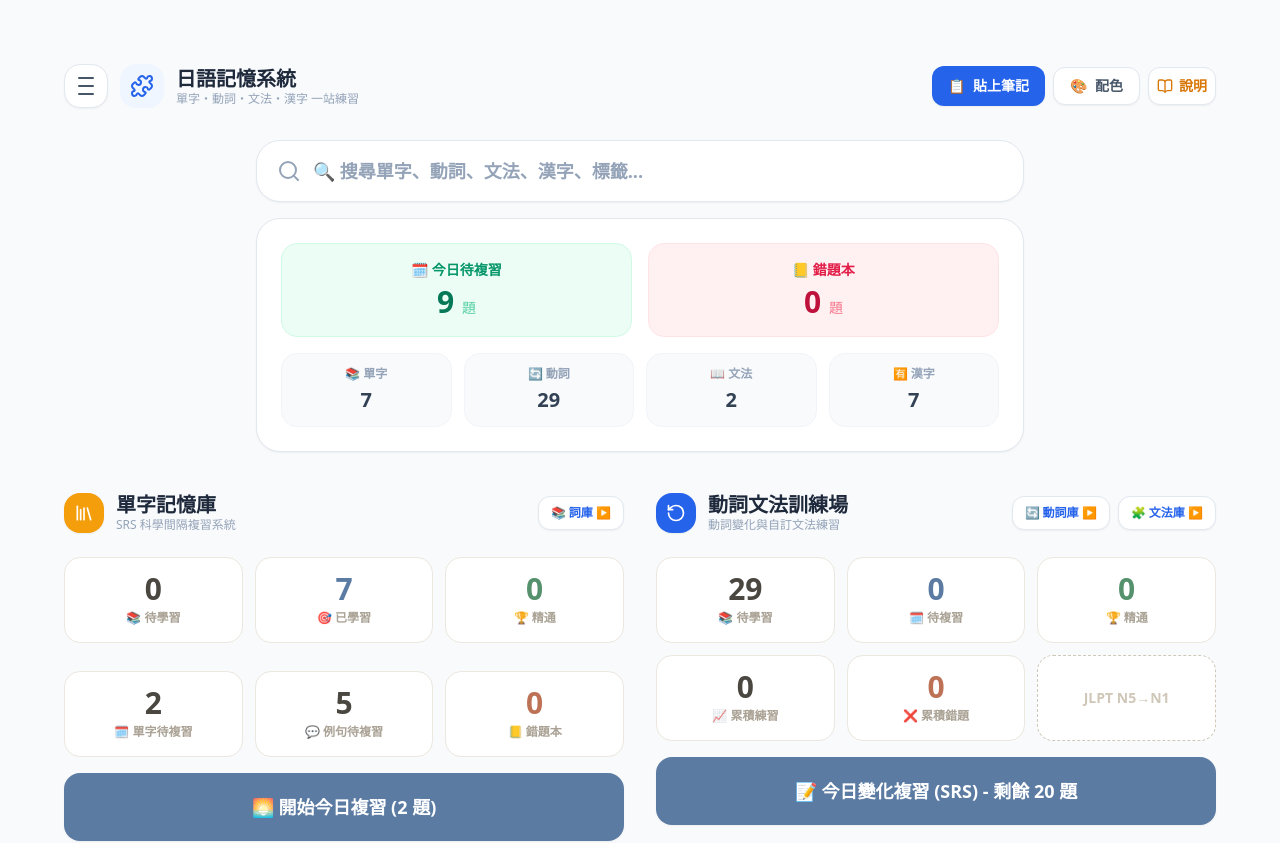
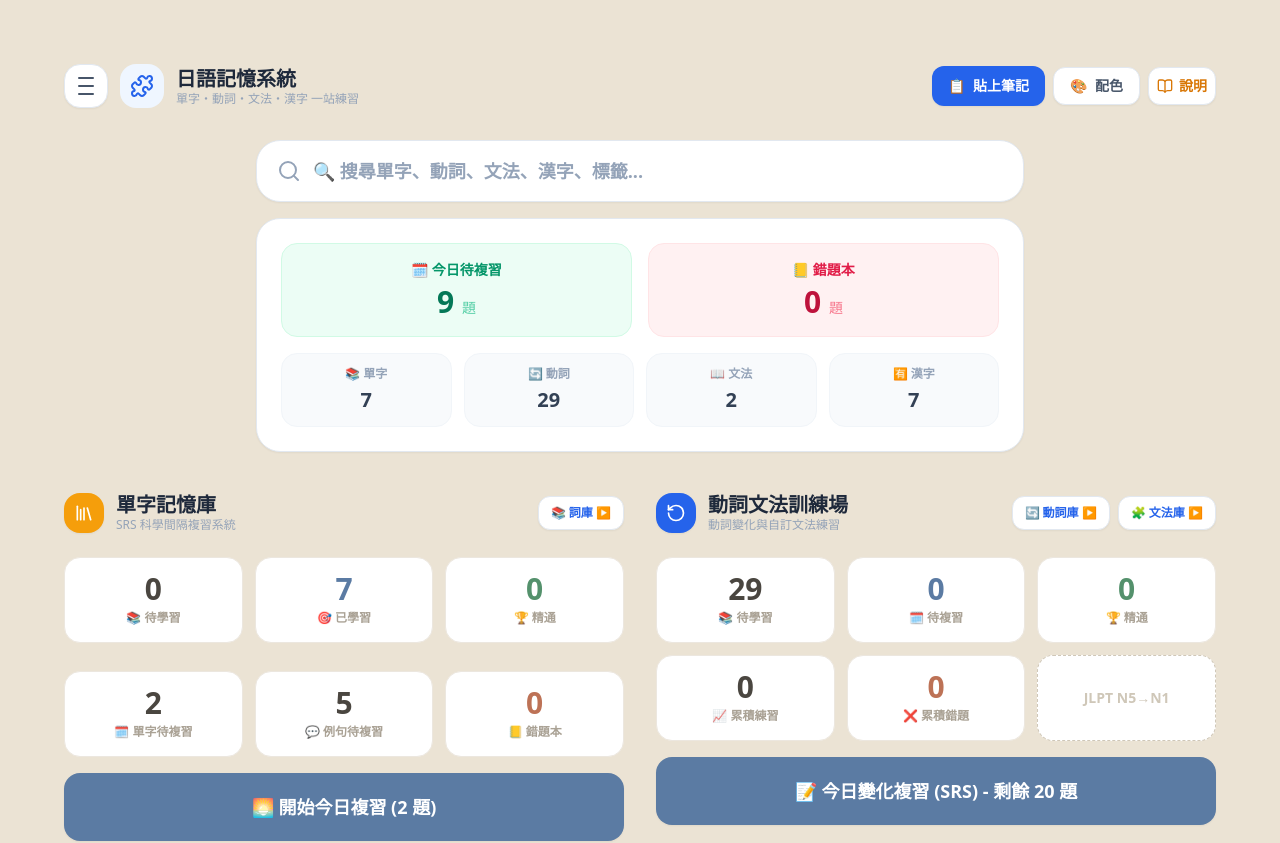
Before and after one commit to RayPo-X/jp, a React (Vite) app: page / in a window 1280 px wide. Shown: the top 843 px of the page. Built offline with nearby package versions, Linux system fonts and the light colour scheme.

Commit message:
chore: auto backup before deploy

```diff
--- a/src/components/ThemePanel.jsx
+++ b/src/components/ThemePanel.jsx
@@ -10,7 +10,7 @@ const SWATCHES = [
 export default function ThemePanel() {
   const [open, setOpen] = useState(false);
   const [dark, setDark] = useState(() => { try { return localStorage.getItem('jp_dark') === '1'; } catch { return false; } });
-  const [bg, setBg] = useState(() => { try { return localStorage.getItem('jp_bg') || '#f8fafc'; } catch { return '#f8fafc'; } });
+  const [bg, setBg] = useState(() => { try { return localStorage.getItem('jp_bg') || '#ebe3d4'; } catch { return '#ebe3d4'; } });
   const ref = useRef(null);
 
   useEffect(() => { document.documentElement.classList.toggle('dark', dark); try { localStorage.setItem('jp_dark', dark ? '1' : '0'); } catch {} }, [dark]);
@@ -36,7 +36,7 @@ export default function ThemePanel() {
           <div className="text-xs font-extrabold text-slate-400 tracking-wider mb-2.5">頁面底色 {dark && <span className="font-normal">(淺色模式生效)</span>}</div>
           <div className="grid grid-cols-3 gap-2.5">
             {SWATCHES.map(s => (
-              <button key={s.c} onClick={() => setBg(s.c)} title={s.name} className={`h-10 rounded-xl border-2 transition-all ${bg === s.c ? 'border-blue-500 scale-105' : 'border-slate-200'}`} style={{ backgroundColor: s.c }} />
+              <button key={s.c} onClick={() => setBg(s.c)} title={s.name} className={`h-12 rounded-xl border-2 transition-all shadow-sm ring-1 ring-inset ring-black/10 ${bg === s.c ? 'border-blue-500 scale-105 shadow-md' : 'border-slate-200 hover:border-slate-400 hover:scale-105 hover:shadow-md'}`} style={{ backgroundColor: s.c }} />
             ))}
           </div>
         </div>
```
Also changed, not shown: 1 other file (tests, documents, lock files or other folders).
